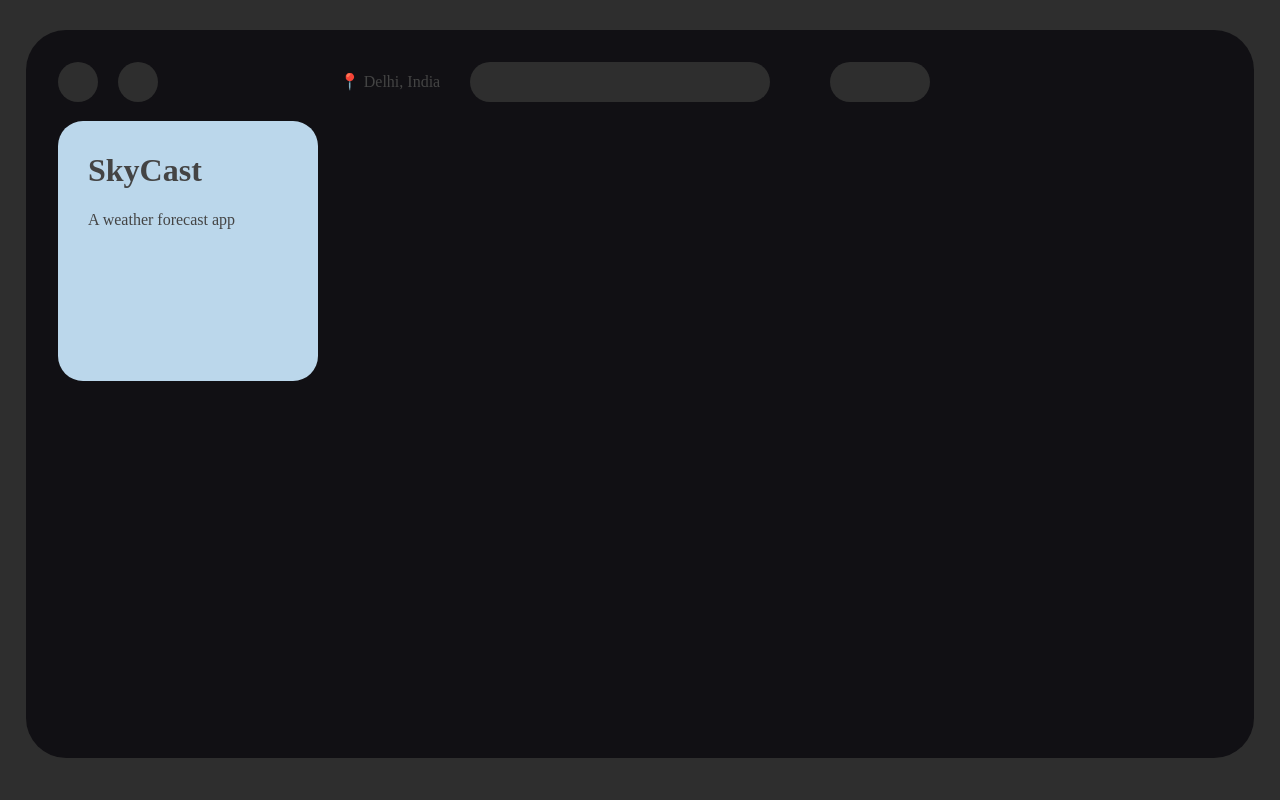
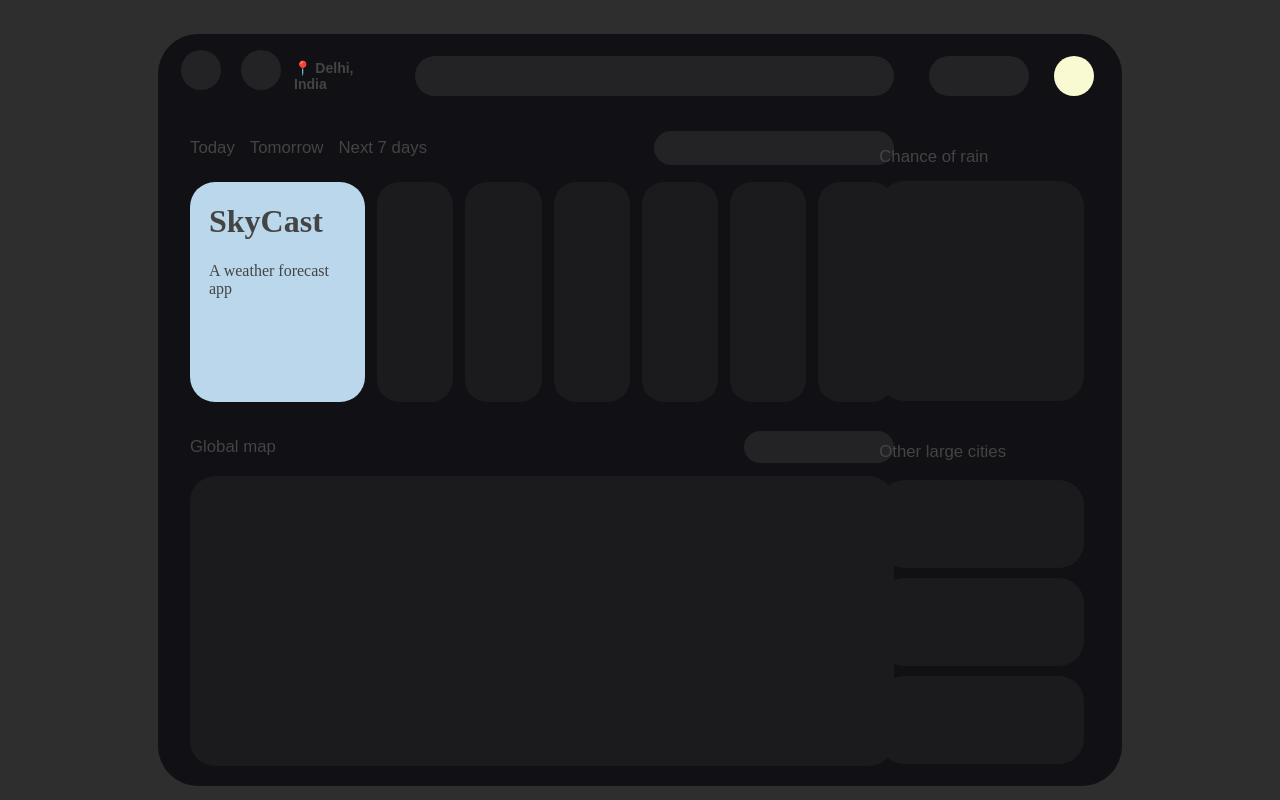
Before and after one commit to amanxshad/skyCast, a plain HTML site: page index.html in a window 1280 px wide. Drawn offline with Linux system fonts and the light colour scheme.

Commit message:
css wireframed

```diff
--- a/index.html
+++ b/index.html
@@ -10,19 +10,68 @@
 
 <body>
   <div class="container">
-    <div class="nav-bar">
+
+
+    <div class="left-container">
+      <div class="nav-bar-left">
         <div class="nav-bar bttn">
           <div class="circle-dropdown"> </div>
           <div class="circle-dropdown"> </div>
         </div>
-      <div class="location"><p> 📍 Delhi, India</p></div>
+          <div class="location"><h2> 📍 Delhi, India</h2></div>
           <div class="search-bar"></div>
-      <div class="theme-toggle"></div>
       </div>
-    <div class="header">
+
+      <div class="menu">
+        <div class="text">
+        <h3>Today</h3>
+        <h3>Tomorrow</h3>
+        <h3>Next 7 days</h3>
+        </div>
+        <div class="menu-toggle"></div>
+      </div>
+
+      <div class="weather">
+        <div class="selected">
           <h1>SkyCast</h1>
           <p>A weather forecast app</p>
         </div>
+        <div class="days"></div>
+        <div class="days"></div>
+        <div class="days"></div>
+        <div class="days"></div>
+        <div class="days"></div>
+        <div class="days"></div>
+      </div>
+
+      <div class="map-header">
+        <h3>Global map</h3>
+        <div class="viewwide"></div>
+      </div>
+
+      <div class="map">
+
+      </div>
+    </div>
+
+
+    <div class="right-container">
+      <div class="nav-bar-right">
+        <div class="theme-toggle"></div>
+        <div class="profile"></div>
+      </div>
+      <div class="rain">
+        <h3>Chance of rain</h3>
+      </div>
+      <div class="graph"></div>
+      <div class="cities">
+        <h3>Other large cities</h3>
+      </div>
+      <div class="city-panel"></div>
+      <div class="city-panel"></div>
+      <div class="city-panel"></div>
+    </div>
+
   </div>
   <script src="script.js"></script>
 </body>
--- a/style.css
+++ b/style.css
@@ -6,19 +6,13 @@ html {
 }
 
 .container{
+  display: flex;
+  flex-direction: column;
   background-color: #111014;
-  margin: 30px 18px;
+  margin: 34px 150px;
   padding: 32px;
   border-radius: 40px;
-  height: 83vh;
-}
-
-.header{
-  background-color: #BBD7EB;
-  border-radius: 25px;
-  padding: 10px 30px;
-  width: 25vh;
-  height: 30vh;
+  height: 86vh;
 }
 
 .nav-bar{
@@ -26,6 +20,23 @@ html {
   align-items: center;
   justify-content: center;
 }
+
+#mid-header {
+  display: flex;
+  align-items: center;
+  justify-content: space-evenly;
+  position: fixed;
+  top: 50px;
+  left: 160px;
+  width: 70%;
+}
+
+h2{
+font-family: sans-serif;
+font-size: 14px;
+margin: 10px 0px 30px 104px;
+}
+
 
 p{
   margin: 10px 0 30px 0;
@@ -35,35 +46,197 @@ p{
   width: 40px;
   height: 40px;
   border-radius: 50%;
-  background-color: #2E2E2E;
+  background-color: #232325;
   margin: 0 20px 0 0;
   position: relative;
+  left: 1%;
   top: -10px;
-  left: 1%;
 }
 
 .bttn{
   position: fixed;
-  left: 57px;
+  left: 180px;
+  top: 60px;
 }
 
 .search-bar{
-  width: 300px;
+  width: 70%;
   height: 40px;
   border-radius: 40px;
-  background-color: #2E2E2E;
-  margin: 0 30px 0 30px;
+  background-color: #232325;
+  margin: 0 0px 0 30px;
   position: relative;
   top: -10px;
+}
+
+.nav-bar-left{
+  height: 40px;
+  position: relative;
+  display: flex;
+  align-items: center;
+  justify-content: flex-end;
+}
+
+.nav-bar-right{
+  height: 40px;
+  position: relative;
+  justify-content: flex-end;
+  display: flex;
+
 }
 
 .theme-toggle{
   width: 100px;
   height: 40px;
   border-radius: 40px;
-  background-color: #2E2E2E;
-  margin: 0 20px 0 20px;
+  background-color: #232325;
+  margin: 0 0 0 20px;
   position: relative;
   top: -10px;
   right: -10px;
 }
+
+.profile{
+  width: 40px;
+  height: 40px;
+  border-radius: 50%;
+  background-color: lightgoldenrodyellow;
+  margin: 0 0 0 25px;
+  position: relative;
+  top: -10px;
+  right: -10px;
+}
+
+.menu{
+  position: relative;
+  display: flex;
+  align-items: center;
+  justify-content: space-between;
+  top: 24px;
+}
+
+.text{
+  display: flex;
+  position: relative;
+  justify-content: space-between;
+}
+
+h3{
+  font-family: sans-serif;
+  font-weight: 200;
+  margin: auto 0;
+  padding: 8px 15px 8px 0px;
+  font-size: 105%;
+}
+
+.menu-toggle{
+  width: 240px;
+  height: 34px;
+  border-radius: 40px;
+  background-color: #232325;
+  margin: 0 0 0 20px;
+  position: relative;
+}
+
+.weather{
+  margin: 8px 0;
+  position: relative;
+  display: flex;
+  align-items: center;
+  justify-content: space-between;
+  top: 32px;
+}
+
+.selected{
+  position: relative;
+  background-color: #BBD7EB;
+  border-radius: 25px;
+  padding: 0px 19px;
+  width: 38%;
+  height: 220px;
+}
+
+.days{
+  position: relative;
+  background-color: #1B1B1D;
+  border-radius: 22px;
+  padding: 10px 20px;
+  width: 10%;
+  height: 200px;
+  margin: 0 0 0 12px;
+
+}
+
+.tryflex{
+  display: flex;
+}
+
+.left-container{
+  position: fixed;
+  border-radius: 22px;
+  width: 55%;
+  height: 85%;
+  margin: 0 5px 0 0;
+
+}
+
+.right-container{
+  position: fixed;
+  border-radius: 22px;
+  right: 196px;
+  width: 16%;
+  height: 86%;
+}
+
+.map-header{
+  position: relative;
+  display: flex;
+  align-items: center;
+  justify-content: space-between;
+  top: 24px;
+  margin: 35px auto;
+}
+
+.viewwide{
+  width: 150px;
+  height: 32px;
+  border-radius: 30px;
+  background-color: #232325;
+  margin: 0 0 0 20px;
+  position: relative;
+}
+
+.map{
+  position: relative;
+  background-color: #1B1B1D;
+  border-radius: 25px;
+  padding: 0px 30px;
+  height: 290px;
+}
+
+.rain{
+  display: flex;
+  position: relative;
+  margin: 33px 0 0 0;
+}
+
+.cities{
+  display: flex;
+  position:relative;
+  margin: 33px 0 0 0;
+}
+
+.graph{
+  background-color: #1B1B1D;
+  height: 200px;
+  margin: 6px 0;
+  padding: 10px 20px;
+  border-radius: 25px;
+}
+
+.city-panel{
+  background-color: #1B1B1D;
+  height: 88px;
+  margin: 10px 0;
+  border-radius: 25px;
+}
```
Lines whose indentation alone changed are shown as unchanged.
